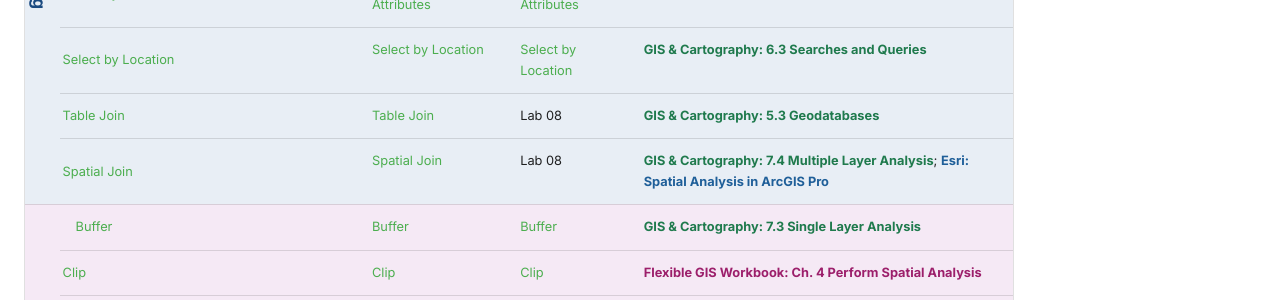
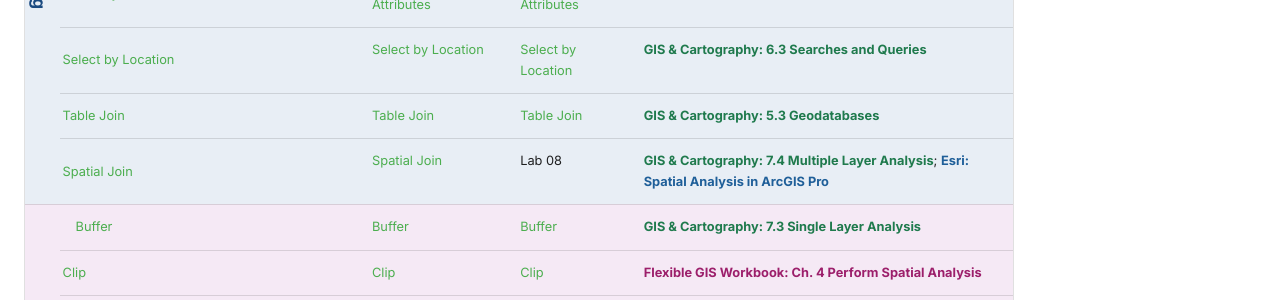
Before and after one commit to ShokranGit/arcgis-pro-course, an MkDocs documentation site: the page built from docs/lessons/index.md, in a window 1280 px wide and 900 px high, scrolled down 1638 px. Shown: the part 152-452 px from the top of the window. Built offline with MkDocs 1.6.1 and Material for MkDocs 9.7.7, drawn with Linux system fonts in a browser that asks for light colours; comment, search, counter and statistics services are not loaded.

Commit message:
Link Table Join lab in lessons table

```diff
--- a/docs/lessons/index.md
+++ b/docs/lessons/index.md
@@ -28,7 +28,7 @@ A date-free, college-agnostic view of every topic in the course. This list isn't
 | <span class="module-badge module-tabular">Tabular Data and Mapping</span> | [Map Elements, Layout, and Design](04-symbology-map-design.md) | — | Lab 06 | [Flexible GIS Workbook: 1.7 Create a Layout](https://mlpp.pressbooks.pub/flexiblegisworkbookpro/chapter/1-7-create-a-layout/){: .src-workbook}; [Flexible GIS Workbook: 1.8 Add Map Elements](https://mlpp.pressbooks.pub/flexiblegisworkbookpro/chapter/1-8-add-map-elements/){: .src-workbook}; [Esri Tutorial Path: Mapping and Visualization in ArcGIS Pro](https://learn.arcgis.com/en/paths/mapping-and-visualization-in-arcgis-pro/){: .src-esri} |
 | <span id="select-by-attributes" class="module-badge module-tabular">Tabular Data and Mapping</span> | [Select by Attributes](03-selection-by-attribute.md) | [Select by Attributes](../slides/select-by-attributes.md) | [Select by Attributes](../labs/select-by-attributes/) | [GIS & Cartography: 6.3 Searches and Queries](https://slcc.pressbooks.pub/maps/chapter/6-3/){: .src-cartography} |
 | <span id="select-by-location" class="module-badge module-tabular">Tabular Data and Mapping</span> | [Select by Location](03b-selection-by-location.md) | [Select by Location](../slides/select-by-location.md) | [Select by Location](../labs/select-by-location/) | [GIS & Cartography: 6.3 Searches and Queries](https://slcc.pressbooks.pub/maps/chapter/6-3/){: .src-cartography} |
-| <span class="module-badge module-tabular">Tabular Data and Mapping</span> | [Table Join](../slides/table-join.md) | [Table Join](../slides/table-join.md) | Lab 08 | [GIS & Cartography: 5.3 Geodatabases](https://slcc.pressbooks.pub/maps/chapter/5-3/){: .src-cartography} |
+| <span id="table-join" class="module-badge module-tabular">Tabular Data and Mapping</span> | [Table Join](../slides/table-join.md) | [Table Join](../slides/table-join.md) | [Table Join](../labs/table-join/) | [GIS & Cartography: 5.3 Geodatabases](https://slcc.pressbooks.pub/maps/chapter/5-3/){: .src-cartography} |
 | <span class="module-badge module-tabular">Tabular Data and Mapping</span> | [Spatial Join](07-spatial-joins.md) | [Spatial Join](../slides/spatial-join.md) | Lab 08 | [GIS & Cartography: 7.4 Multiple Layer Analysis](https://slcc.pressbooks.pub/maps/chapter/7-4/){: .src-cartography}; [Esri: Spatial Analysis in ArcGIS Pro](https://doc.esri.com/en/arcgis-pro/latest/help/analysis/introduction/spatial-analysis-in-arcgis-pro.html){: .src-esri} |
 | <span id="buffer" class="module-badge module-spatial">Spatial Analysis</span> | [Buffer](05-geoprocessing.md) | [Buffer](../slides/geoprocessing-tools.md) | [Buffer](../labs/buffer/) | [GIS & Cartography: 7.3 Single Layer Analysis](https://slcc.pressbooks.pub/maps/chapter/7-3/){: .src-cartography} |
 | <span class="module-badge module-spatial" id="clip">Spatial Analysis</span> | [Clip](05-geoprocessing.md) | [Clip](../slides/geoprocessing-tools.md) | [Clip](../labs/clip/) | [Flexible GIS Workbook: Ch. 4 Perform Spatial Analysis](https://mlpp.pressbooks.pub/flexiblegisworkbookpro/part/ch4-perform-spatial-analysis/){: .src-workbook} |
```
